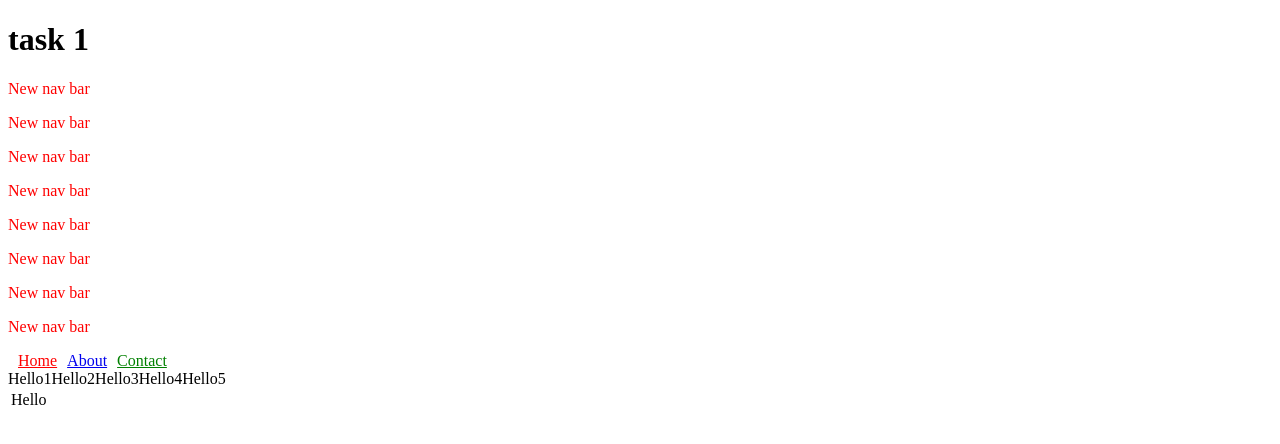
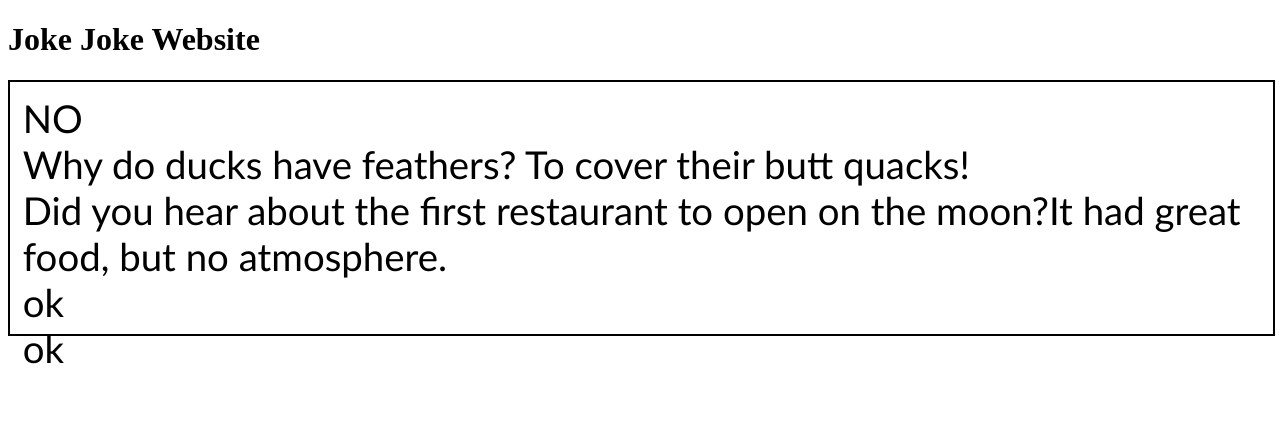
Before and after one commit to shekhardase/JavaScript, a plain HTML site: page JS Recap/Exercises/index.html in a window 1280 px wide. Drawn offline with Linux system fonts and the light colour scheme.

Commit message:
DOM Practice Exercise done

```diff
--- a/JS Recap/Exercises/index.html
+++ b/JS Recap/Exercises/index.html
@@ -5,81 +5,74 @@
     <meta charset="UTF-8">
     <meta name="viewport" content="width=device-width, initial-scale=1.0">
     <title>Document</title>
-
 </head>
 
+
 <style>
-    nav {
-        display: flex;
-        /* align-items: center; */
-
+    * {
+        box-sizing: border-box;
     }
 
-    a {
-        /* margin: auto; */
-        padding-left: 10px;
+    #new {
+        /* background-color: aliceblue; */
+        height: 20vw;
+        width: 99vw;
+
+        padding: 1vw;
+        /* margin-le; */
+        border: 0.2vw solid black;
+        font-family: 'Gill Sans', 'Gill Sans MT', Calibri, 'Trebuchet MS', sans-serif;
+        font-size: 3vw;
+
+
     }
 </style>
 
 <body>
-    <h1>task 1</h1>
-    <p>New nav bar</p>
-    <p>New nav bar</p>
-    <p>New nav bar</p>
-    <p>New nav bar</p>
-    <p>New nav bar</p>
-    <p>New nav bar</p>
-    <p>New nav bar</p>
-    <p>New nav bar</p>
-    <nav class="navbar">
+    <h1> Joke Joke Website </h1>
+    <div id="new">
+        <div id="container">
+            Joke Coming up !!!
+        </div>
+        <div id="container2">
+            Joke Coming up !!!
+        </div>
+        <div id="container3">
+            Joke Coming up !!!
+        </div>
+        <div id="container4">
+            Joke Coming up !!!
+        </div>
+        <div id="container5">
+            Joke Coming up !!!
+        </div>
+    </div>
 
-        <a href="#">Home</a>
-        <a href="#">About</a>
-        <a href="#">Contact</a>
-    </nav>
+</body>
+
+<script>
+    let jokes = ['Did you hear about the first restaurant to open on the moon?It had great food, but no atmosphere.'
+        , "Why don’t scientists trust atoms? Because they make up everything ! ", " What do dentists call their x-rays? Tooth pics!"
+        , "Why do ducks have feathers? To cover their butt quacks! ", " Why do ducks have feathers? To cover their butt quacks!", "FK OFF", " ok" , "NO"]
+
+    // let j1 = Math.random.jokes
+    let j1 = jokes[Math.floor(Math.random() * jokes.length)];
+    let j2 = jokes[Math.floor(Math.random() * jokes.length)];
+    let j3 = jokes[Math.floor(Math.random() * jokes.length)];
+    let j4 = jokes[Math.floor(Math.random() * jokes.length)];
+    let j5 = jokes[Math.floor(Math.random() * jokes.length)];
+    // let j6 = jokes[Math.floor(Math.random() * jokes.length)];
 
 
-    <table class="la">
-        <td>Hello</td>
-        <tr>Hello1</tr>
-        <tr>Hello2</tr>
-        <tr>Hello3</tr>
-        <tr>Hello4</tr>
-        <tr>Hello5</tr>
-    </table>
-</body>
+    // console.log(j1);
+    document.getElementById("container").innerHTML = j1;
+    document.getElementById("container2").innerHTML = j2;
+    document.getElementById("container3").innerHTML = j3;
+    document.getElementById("container4").innerHTML = j4;
+    document.getElementById("container5").innerHTML = j5;
+    // document.getElementById("container").innerHTML = j1;
 
-
-<script>
-
-    // let g = document.getElementsByClassName("navbar")[0]
-    // let f = document.querySelector(".navbar")
-    // console.log(f);
-    // console.log(g);
-    // f.style.color = 'green'
-
-    // g.style.background = 'red'
-
-    // let child1 = document.firstElementChild();
-    // console.log(child1);
-
-    // let firstChild = document.documentElement.firstElementChild;
-    // console.log(firstChild);
-
-    let g = document.getElementsByTagName("nav")[0].firstElementChild
-    // console.log(g);
-    g.style.color = 'red'
-
-    let g2 = document.getElementsByTagName("nav")[1]
-    console.log(g2);
-
-    let g3= document.getElementsByTagName("nav")[0].lastElementChild
-    g3.style.color = 'green'
-
-    Array.from(document.getElementsByTagName('p')).forEach(element => {
-        element.style.color = 'red'
-    });
-
+    // console.log(content);
 </script>
 
 </html>
```
Also changed, not shown: JS Recap/Chapter_7/index.html (added, +85 -0 lines).
